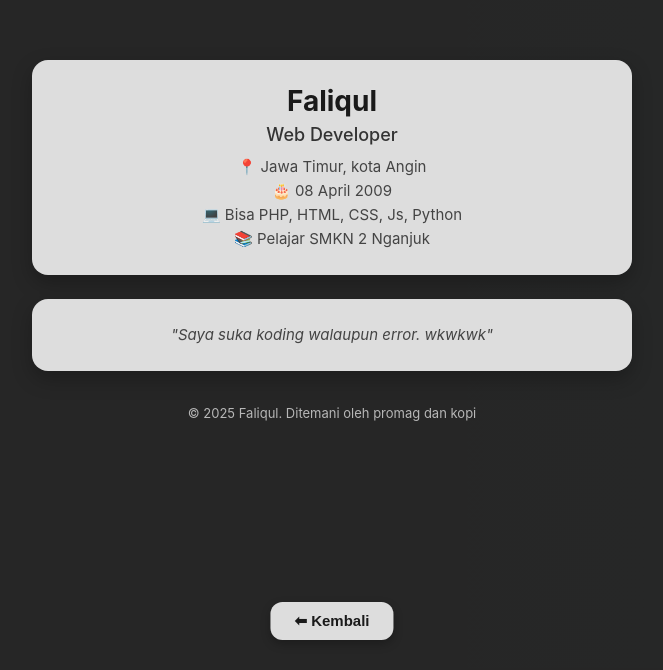
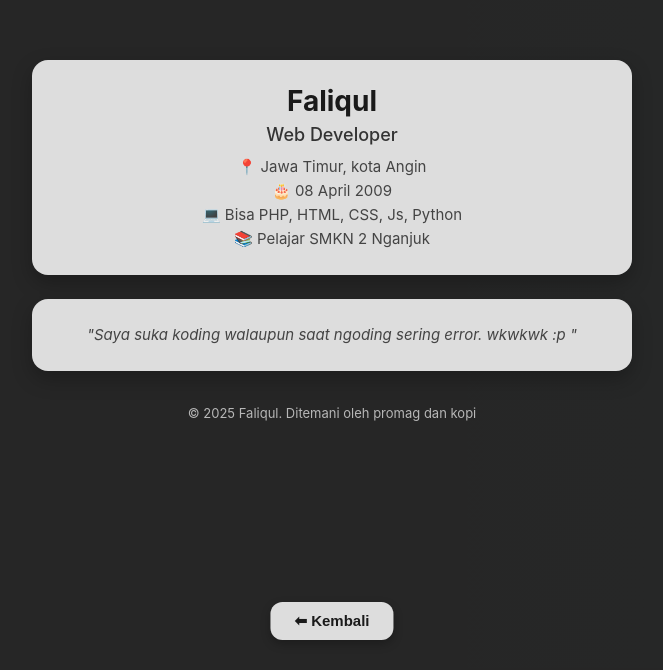
Before and after one commit to dewaabimanyu/Grewa, a plain HTML site: page pages/aboutmen/bio2.html in a window 1280 px wide. Shown: the part 130-800 px from the top of the page, without its empty margins (308-971 px from the left). Drawn offline with Linux system fonts and the light colour scheme.

Commit message:
rubah dikit :s

```diff
--- a/pages/aboutmen/bio2.html
+++ b/pages/aboutmen/bio2.html
@@ -153,7 +153,7 @@
 
 
   <div class="box">
-    <p><em>"Saya suka koding walaupun error. wkwkwk"</em></p>
+    <p><em>"Saya suka koding walaupun saat ngoding sering error. wkwkwk :p "</em></p>
   </div>
 
 <button class="back-btn" onclick="window.location.href='../../index.html'">⬅ Kembali</button>
```
